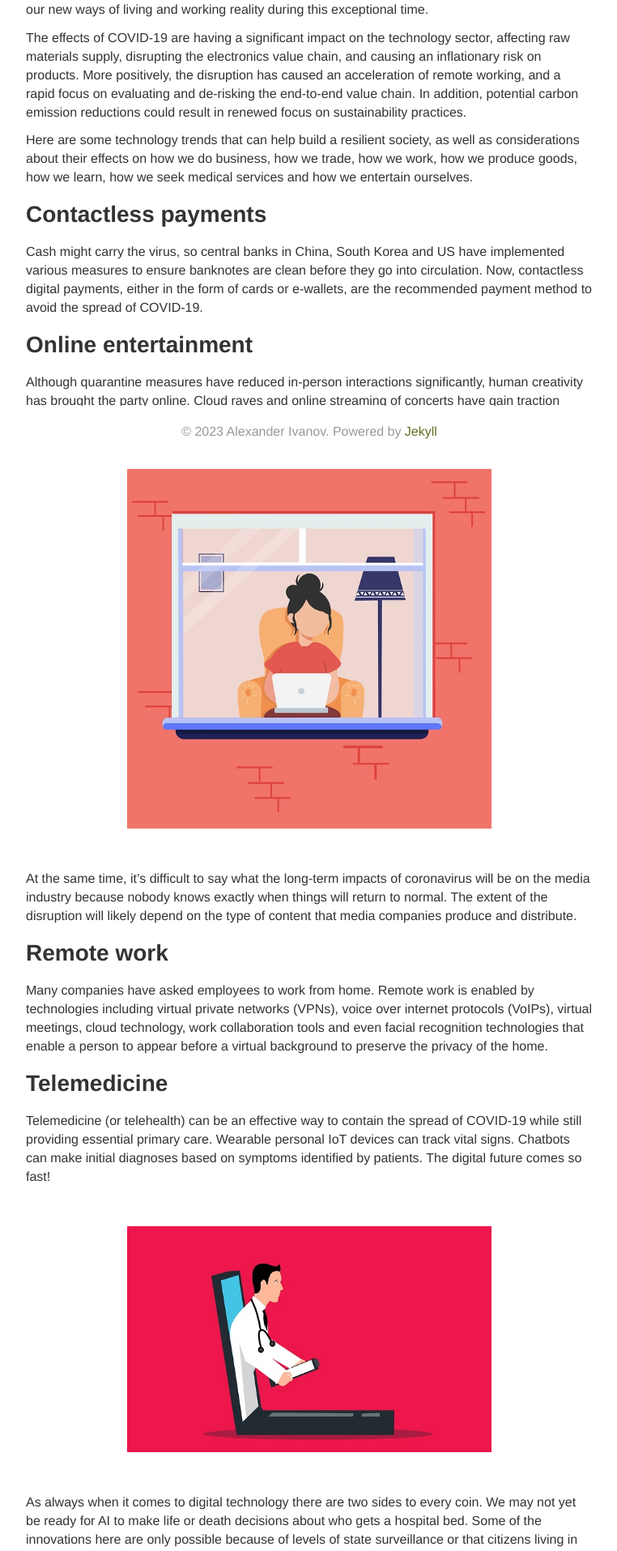
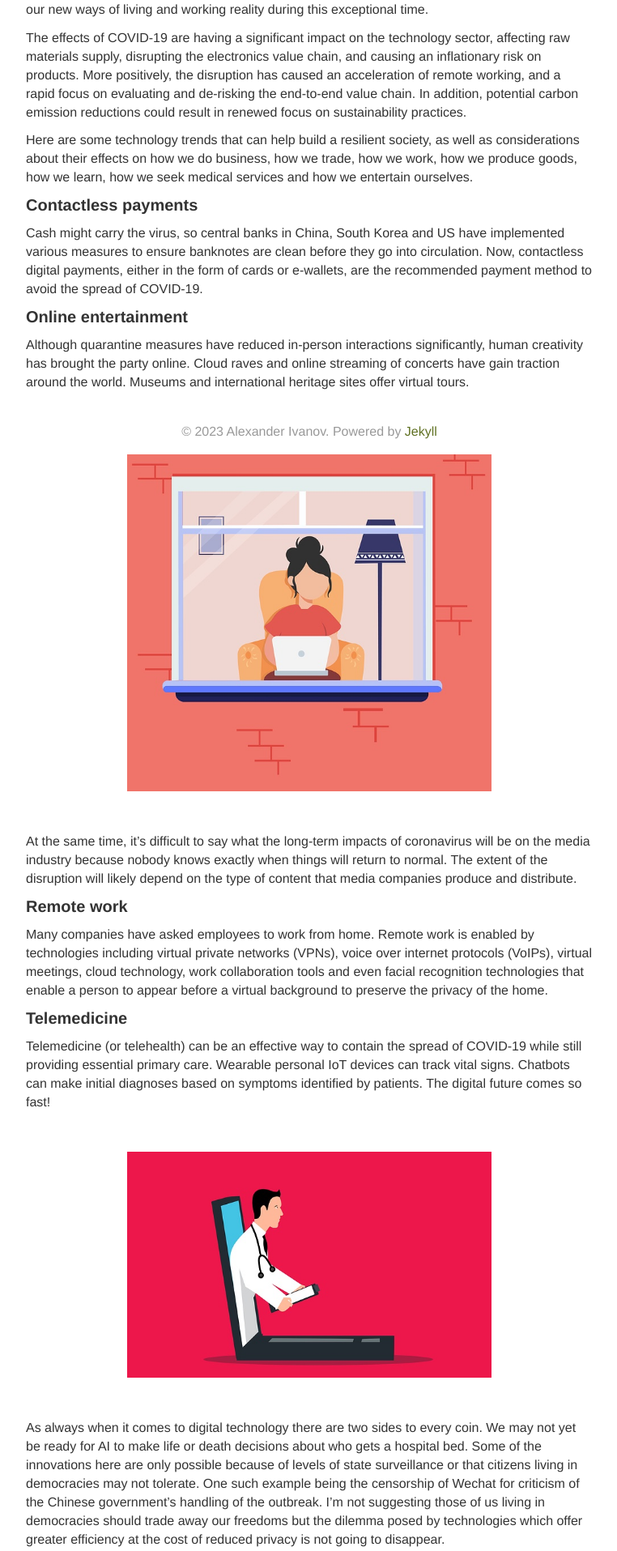
Before and after one commit to sashasyedin/twelfthlane.net, a Jekyll site: the page built from _posts/2020-12-25-shaping-our-digital-future.md, in a window 1280 px wide. Shown: the part 339-2254 px from the top of the page at 81% size, without its empty margins (258-1020 px from the left). Built offline with Jekyll 4.4.1, drawn with Linux system fonts in a browser that asks for light colours.

```diff
--- a/_posts/2020-12-25-shaping-our-digital-future.md
+++ b/_posts/2020-12-25-shaping-our-digital-future.md
@@ -9,20 +9,20 @@ The effects of COVID-19 are having a significant impact on the technology sector
 
 Here are some technology trends that can help build a resilient society, as well as considerations about their effects on how we do business, how we trade, how we work, how we produce goods, how we learn, how we seek medical services and how we entertain ourselves.
 
-### Contactless payments
+#### Contactless payments
 Cash might carry the virus, so central banks in China, South Korea and US have implemented various measures to ensure banknotes are clean before they go into circulation. Now, contactless digital payments, either in the form of cards or e-wallets, are the recommended payment method to avoid the spread of COVID-19.
 
-### Online entertainment
+#### Online entertainment
 Although quarantine measures have reduced in-person interactions significantly, human creativity has brought the party online. Cloud raves and online streaming of concerts have gain traction around the world. Museums and international heritage sites offer virtual tours.
 
 ![woman-web-surfing-at-home](/images/2020-12-25-shaping-future-1.jpg){: .post-image }
 
 At the same time, it's difficult to say what the long-term impacts of coronavirus will be on the media industry because nobody knows exactly when things will return to normal. The extent of the disruption will likely depend on the type of content that media companies produce and distribute.
 
-### Remote work
+#### Remote work
 Many companies have asked employees to work from home. Remote work is enabled by technologies including virtual private networks (VPNs), voice over internet protocols (VoIPs), virtual meetings, cloud technology, work collaboration tools and even facial recognition technologies that enable a person to appear before a virtual background to preserve the privacy of the home.
 
-### Telemedicine
+#### Telemedicine
 Telemedicine (or telehealth) can be an effective way to contain the spread of COVID-19 while still providing essential primary care. Wearable personal IoT devices can track vital signs. Chatbots can make initial diagnoses based on symptoms identified by patients. The digital future comes so fast!
 
 ![doctor-on-the-screen](/images/2020-12-25-shaping-future-2.jpg){: .post-image }
```
Also changed, not shown: _posts/2024-05-06-unlocking-efficiency-leveraging-the-power-of-pseudocode.md (added, +19 -0 lines).
